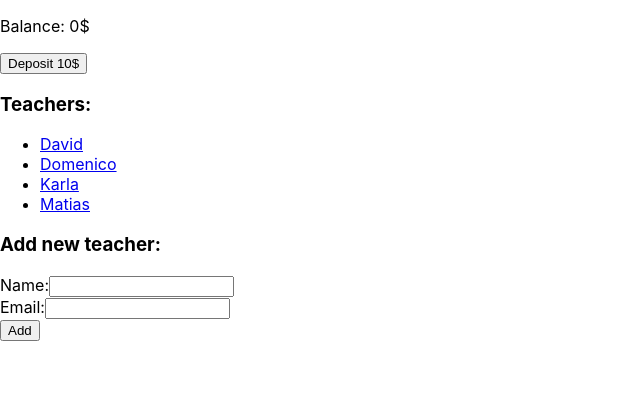
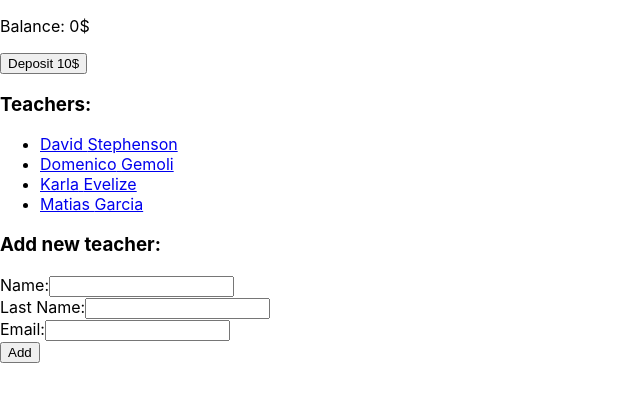
Before and after one commit to Codaisseur/49-money-manager, a React (Create React App) app: page / in a window 1280 px wide. Shown: the top 402 px of the page, without its empty margins (0-640 px from the left). Built offline with nearby package versions, Linux system fonts and the light colour scheme.

Commit message:
Add last name to teachers

```diff
--- a/src/components/AddTeacherForm.js
+++ b/src/components/AddTeacherForm.js
@@ -5,6 +5,7 @@ import { addNewTeacher } from "../store/teacher/actions";
 
 export default function AddTeacherForm() {
   const [name, setName] = useState("");
+  const [lastName, setLastName] = useState("");
   const [email, setEmail] = useState("");
 
   const dispatch = useDispatch();
@@ -16,12 +17,13 @@ export default function AddTeacherForm() {
   const onSubmitCallback = e => {
     e.preventDefault();
     // dispatch action
-    const action = addNewTeacher({ name, email });
+    const action = addNewTeacher({ name, lastName, email });
     console.log(action);
     dispatch(action);
     // dispatch(addNewTeacher({ name, email }));
 
     setName("");
+    setLastName("");
     setEmail("");
   };
 
@@ -36,6 +38,17 @@ export default function AddTeacherForm() {
             value={name}
             onChange={e => {
               setName(e.target.value);
+            }}
+          />
+        </label>
+        <br />
+        <label>
+          Last Name:
+          <input
+            type="text"
+            value={lastName}
+            onChange={e => {
+              setLastName(e.target.value);
             }}
           />
         </label>
--- a/src/components/TeachersList.js
+++ b/src/components/TeachersList.js
@@ -9,7 +9,9 @@ export default function TeachersList() {
       <ul>
         {teachers.map(teacher => (
           <li key={teacher.email}>
-            <a href={`mailto:${teacher.email}`}>{teacher.name}</a>
+            <a href={`mailto:${teacher.email}`}>
+              {teacher.name} {teacher.lastName}
+            </a>
           </li>
         ))}
       </ul>
--- a/src/store/teacher/actions.js
+++ b/src/store/teacher/actions.js
@@ -10,11 +10,12 @@
 //   };
 // };
 
-export const addNewTeacher = ({ name, email }) => {
+export const addNewTeacher = ({ name, lastName, email }) => {
   return {
     type: "teacher/addNewTeacher",
     payload: {
       name,
+      lastName,
       email,
     },
   };
--- a/src/store/teacher/reducer.js
+++ b/src/store/teacher/reducer.js
@@ -3,18 +3,22 @@ const initialState = {
   allTeachers: [
     {
       name: "David",
+      lastName: "Stephenson",
       email: "david@codaisseur.com",
     },
     {
       name: "Domenico",
+      lastName: "Gemoli",
       email: "domenico@codaisseur.com",
     },
     {
       name: "Karla",
+      lastName: "Evelize",
       email: "karla@codaisseur.com",
     },
     {
       name: "Matias",
+      lastName: "Garcia",
       email: "matias@codaisseur.com",
     },
   ],
```
